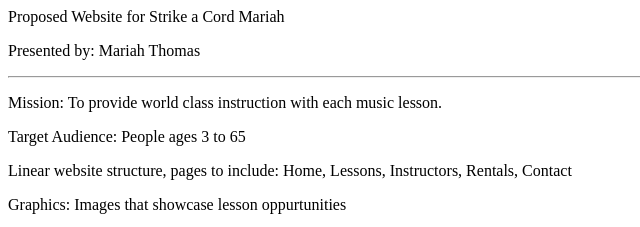
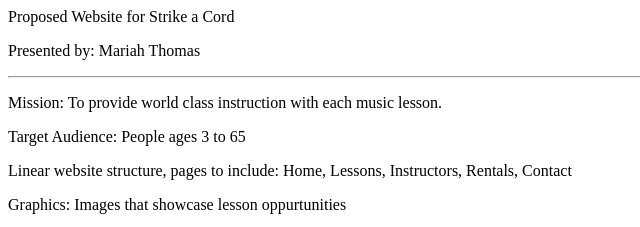
Before and after one commit to 144Fa23/ch1lab2-MariahThomas03, a plain HTML site: page index.html in a window 1280 px wide. Shown: the top 227 px of the page, 0-640 px from the left. Drawn offline with Linux system fonts and the light colour scheme.

Commit message:
Update index.html

```diff
--- a/index.html
+++ b/index.html
@@ -4,7 +4,7 @@
 <meta charset="utf-8">
 </head>
 <body>
-<p>Proposed Website for Strike a Cord Mariah</p>
+<p>Proposed Website for Strike a Cord</p>
 <p>Presented by: Mariah Thomas</p>
 <hr>
     <p>Mission: To provide world class instruction with each music lesson.</p>
```
